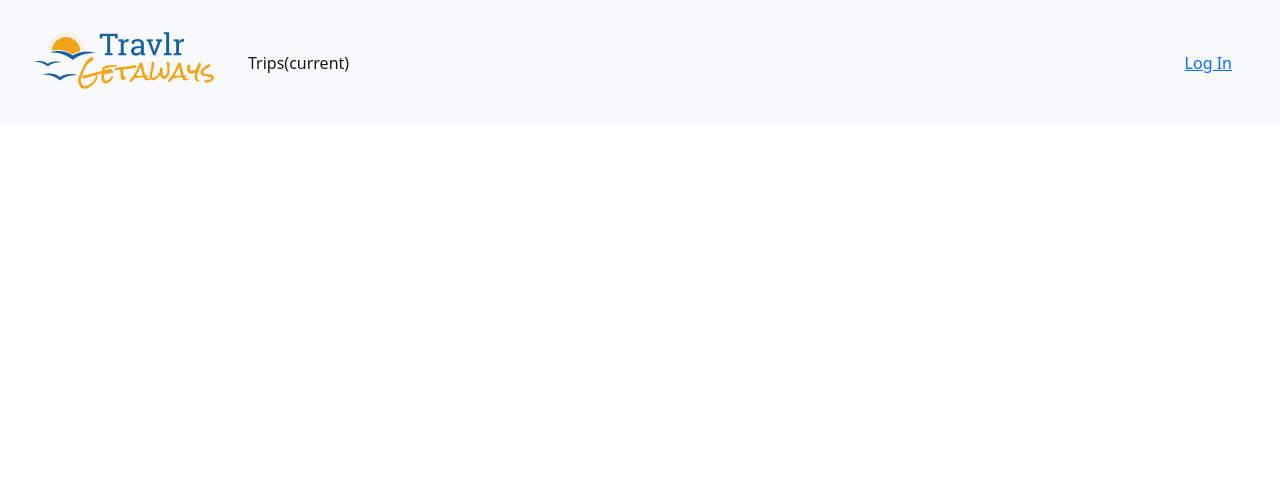
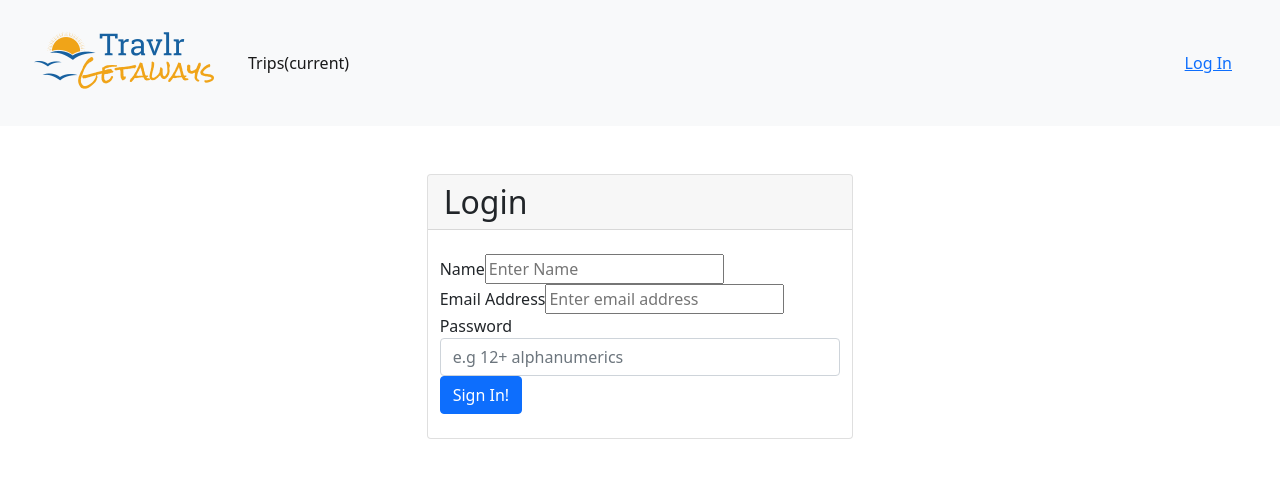
Before and after one commit to alan-j316/travlr, an Angular app in the folder app_admin/: page /login in a window 1280 px wide. Before the commit this address led to /. Shown: the top 478 px of the page. Built offline with nearby package versions, Linux system fonts and the light colour scheme.

Commit message:
feat: add login form

```diff
--- a/app_admin/src/app/app.routes.ts
+++ b/app_admin/src/app/app.routes.ts
@@ -1,10 +1,12 @@
 import { Routes } from '@angular/router';
 import { AddTrip } from './add-trip/add-trip';
 import { EditTrip } from './edit-trip/edit-trip';
+import { Login } from './login/login';
 import { TripListing } from './trip-listing/trip-listing';
 
 export const routes: Routes = [
   { path: 'add-trip', component: AddTrip },
   { path: 'edit-trip', component: EditTrip },
+  { path: 'login', component: Login },
   { path: '', component: TripListing, pathMatch: 'full' },
 ];
--- /dev/null
+++ b/app_admin/src/app/login/login.html
@@ -0,0 +1,35 @@
+<div class="row card col-12 col-sm-8 col-md-6 col-lg-4 mt-5 mx-auto">
+  <h2 class="card-header">Login</h2>
+  <div class="my-4">
+    <form (ngSubmit)="onLoginSubmit()">
+      <div role="alert" *ngIf="formError" class="alert alert-danger">
+        {{ formError }}
+      </div>
+      <div class="form-group">
+        <label for="name">Name</label>
+        <input type="text" name="name" placeholder="Enter Name" [(ngModel)]="credentials.name" />
+      </div>
+      <div class="form-group">
+        <label for="email">Email Address</label>
+        <input
+          type="email"
+          name="email"
+          placeholder="Enter email address"
+          [(ngModel)]="credentials.email"
+        />
+      </div>
+      <div class="form-group">
+        <label for="password">Password</label>
+        <input
+          type="password"
+          class="form-control"
+          id="password"
+          name="password"
+          placeholder="e.g 12+ alphanumerics"
+          [(ngModel)]="credentials.password"
+        />
+      </div>
+      <button type="submit" role="button" class="btn btn-primary">Sign In!</button>
+    </form>
+  </div>
+</div>
--- /dev/null
+++ b/app_admin/src/app/login/login.ts
@@ -0,0 +1,60 @@
+import { CommonModule } from '@angular/common';
+import { Component } from '@angular/core';
+import { FormsModule } from '@angular/forms';
+import { Router } from '@angular/router';
+import { User } from '../models/user';
+import { Authentication } from '../services/authentication';
+
+@Component({
+  selector: 'app-login',
+  imports: [CommonModule, FormsModule],
+  templateUrl: './login.html',
+  styleUrl: './login.css',
+})
+export class Login {
+  public formError: string = '';
+  submitted = false;
+  credentials = {
+    name: '',
+    email: '',
+    password: '',
+  };
+
+  constructor(
+    private router: Router,
+    private authenticationService: Authentication,
+  ) {}
+
+  ngOnInit(): void {}
+
+  public onLoginSubmit(): void {
+    this.formError = '';
+    if (!this.credentials.email || !this.credentials.password || !this.credentials.name) {
+      this.formError = 'All fields are required, please try again';
+      this.router.navigateByUrl('#'); // Return to login page
+    } else {
+      this.doLogin();
+    }
+  }
+
+  private doLogin(): void {
+    let newUser = {
+      name: this.credentials.name,
+      email: this.credentials.email,
+    } as User;
+    // console.log('LoginComponent::doLogin');
+    // console.log(this.credentials);
+    this.authenticationService.login(newUser, this.credentials.password);
+    if (this.authenticationService.isLoggedIn()) {
+      // console.log('Router::Direct');
+      this.router.navigate(['']);
+    } else {
+      var timer = setTimeout(() => {
+        if (this.authenticationService.isLoggedIn()) {
+          // console.log('Router::Pause');
+          this.router.navigate(['']);
+        }
+      }, 3000);
+    }
+  }
+}
```
Also changed, not shown: app_admin/src/app/login/login.css (added), 1 other file (tests, documents, lock files or other folders).
